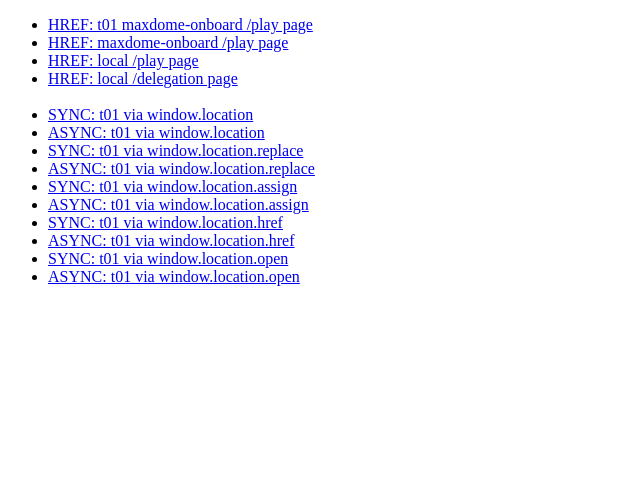
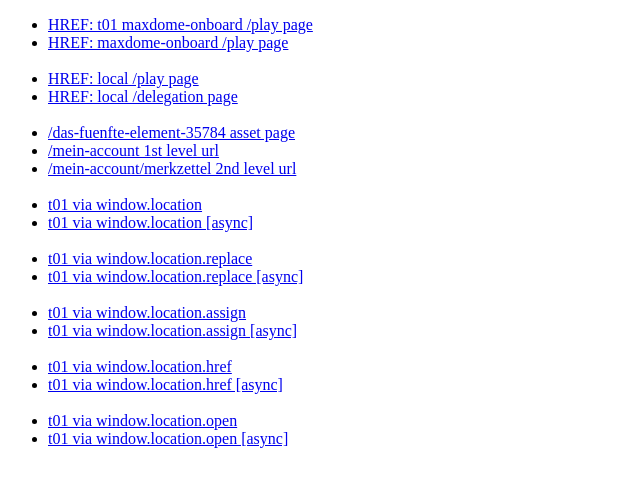
Before and after one commit to krin-san/krin-san.github.io, a plain HTML site: page index.html in a window 1280 px wide. Shown: the whole page, without its empty margins (0-640 px from the left). Drawn offline with nearby package versions, Linux system fonts and the light colour scheme.

Commit message:
Test 1-st and 2-nd level urls

```diff
--- a/index.html
+++ b/index.html
@@ -5,24 +5,36 @@
 <ul>
 <li><a href="https://www-t01.maxdome-onboard.video/play?customerId=7012341490623787001&orderId=8012341492065131001&hostDomain=https://skidbladnir-t01.maxdome-onboard.de/api/v1/&hostTracking=https://hermud-t01.maxdome-onboard.de/&returnURL=https://www-t01.maxdome-onboard.video/gratis/detail/2372857/">HREF: t01 maxdome-onboard /play page</a></li>
 <li><a href="https://maxdome-onboard.video/play?customerId=7012341490623787001&orderId=8012341492065131001&hostDomain=https://skidbladnir-t01.maxdome-onboard.de/api/v1/&hostTracking=https://hermud-t01.maxdome-onboard.de/&returnURL=https://www-t01.maxdome-onboard.video/gratis/detail/2372857/">HREF: maxdome-onboard /play page</a></li>
+</br>
+
 <li><a href="https://krin-san.github.io/play">HREF: local /play page</a></li>
 <li><a href="https://krin-san.github.io/delegation">HREF: local /delegation page</a></li>
 </br>
 
-<li><a href="#" id="location">SYNC: t01 via window.location</a></li>
-<li><a href="#" id="location_async">ASYNC: t01 via window.location</a></li>
+<li><a href="https://krin-san.github.io/das-fuenfte-element-35784.html">/das-fuenfte-element-35784 asset page</a></li>
+<li><a href="https://krin-san.github.io/mein-account">/mein-account 1st level url</a></li>
+<li><a href="https://krin-san.github.io/mein-account/merkzettel">/mein-account/merkzettel 2nd level url</a></li>
+</br>
 
-<li><a href="#" id="replace">SYNC: t01 via window.location.replace</a></li>
-<li><a href="#" id="replace_async">ASYNC: t01 via window.location.replace</a></li>
+<li><a href="#" id="location">t01 via window.location</a></li>
+<li><a href="#" id="location_async">t01 via window.location [async]</a></li>
+</br>
 
-<li><a href="#" id="assign">SYNC: t01 via window.location.assign</a></li>
-<li><a href="#" id="assign_async">ASYNC: t01 via window.location.assign</a></li>
+<li><a href="#" id="replace">t01 via window.location.replace</a></li>
+<li><a href="#" id="replace_async">t01 via window.location.replace [async]</a></li>
+</br>
 
-<li><a href="#" id="href">SYNC: t01 via window.location.href</a></li>
-<li><a href="#" id="href_async">ASYNC: t01 via window.location.href</a></li>
+<li><a href="#" id="assign">t01 via window.location.assign</a></li>
+<li><a href="#" id="assign_async">t01 via window.location.assign [async]</a></li>
+</br>
 
-<li><a href="#" id="open">SYNC: t01 via window.location.open</a></li>
-<li><a href="#" id="open_async">ASYNC: t01 via window.location.open</a></li>
+<li><a href="#" id="href">t01 via window.location.href</a></li>
+<li><a href="#" id="href_async">t01 via window.location.href [async]</a></li>
+</br>
+
+<li><a href="#" id="open">t01 via window.location.open</a></li>
+<li><a href="#" id="open_async">t01 via window.location.open [async]</a></li>
+</br>
 
 </ul>
 
```
Also changed, not shown: das-fuenfte-element-35784.html (added, +6 -0 lines), mein-account.html (added, +6 -0 lines), mein-account/merkzettel.html (added, +6 -0 lines), 1 other file.
